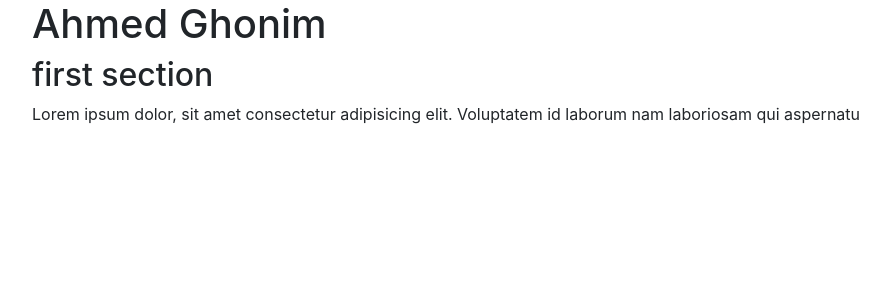
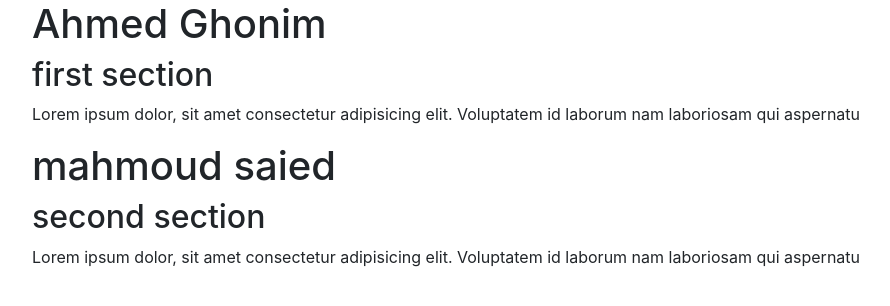
Before and after one commit to ahmedghonim/Final-Project-Rout, a plain HTML site: page index.html in a window 1280 px wide. Shown: the whole page, without its empty margins (53-943 px from the left). Drawn offline with Linux system fonts and the light colour scheme.

Commit message:
mahmoud saied commit
second commit

```diff
--- a/index.html
+++ b/index.html
@@ -20,6 +20,11 @@
       <h2>first section</h2>
       <p>Lorem ipsum dolor, sit amet consectetur adipisicing elit. Voluptatem id laborum nam laboriosam qui aspernatu</p>
     </div>
+  <div class="container">
+      <h1>mahmoud saied </h1>
+      <h2>second section</h2>
+      <p>Lorem ipsum dolor, sit amet consectetur adipisicing elit. Voluptatem id laborum nam laboriosam qui aspernatu</p>
+    </div>
   </body>
 </html>
 
```
